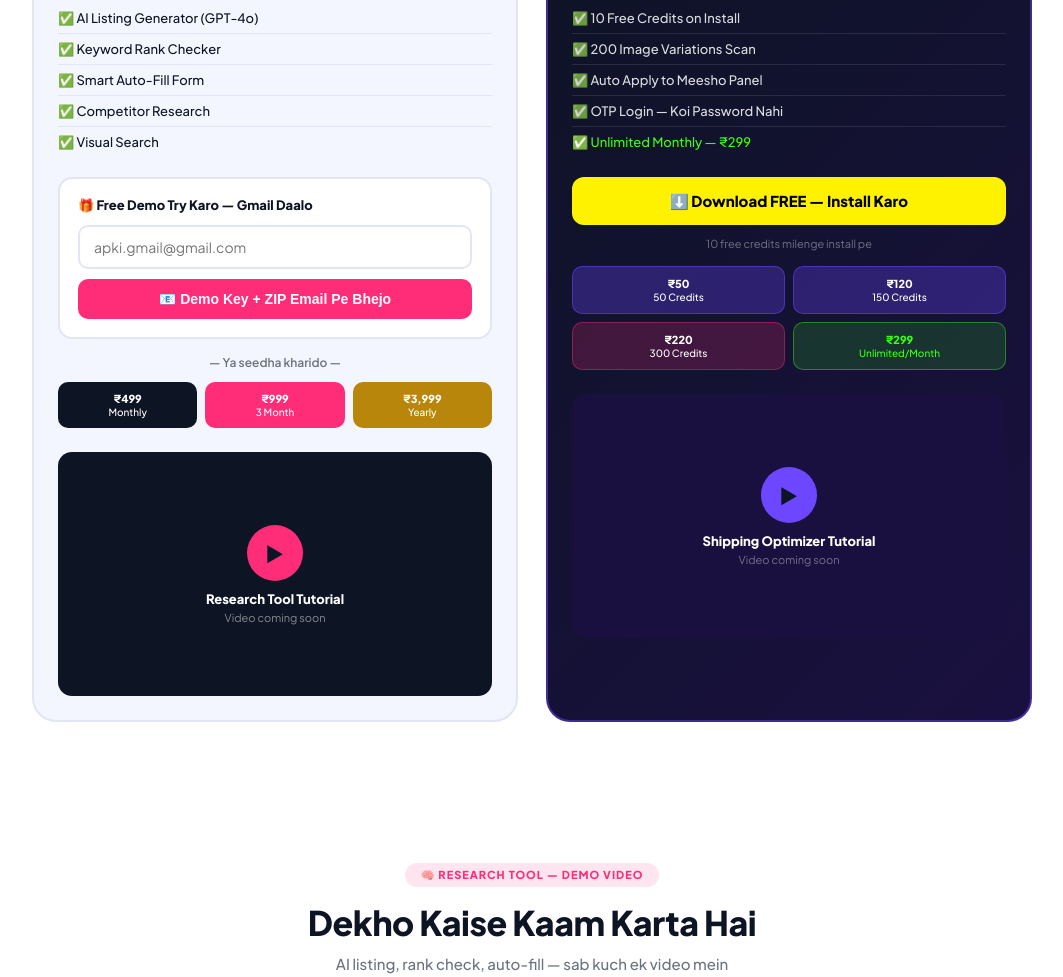
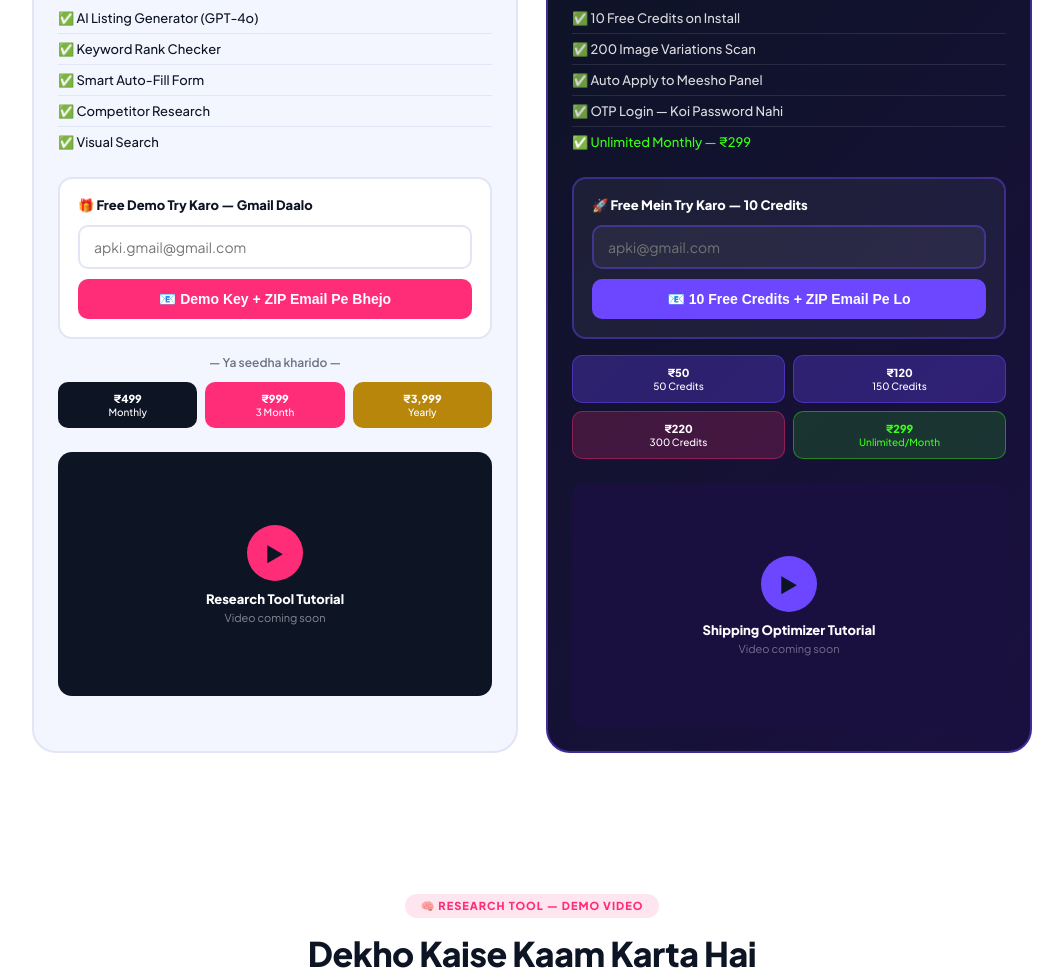
Before and after one commit to arshittraders/kiwtech999, a website: page tools.html in a window 1280 px wide. Shown: the part 1025-2002 px from the top of the page, without its empty margins (108-1171 px from the left). Drawn offline with Linux system fonts and the light colour scheme.

Commit message:
Add shipping email form — 10 free credits flow

```diff
--- a/tools.html
+++ b/tools.html
@@ -355,12 +355,16 @@ footer{background:var(--text);padding:40px 48px 24px}
             <li style="font-size:13px;padding:7px 0;font-weight:500;color:#39ff14;">✅ Unlimited Monthly — ₹299</li>
           </ul>
 
-          <a href="https://github.com/arshittraders/kiwtech999/releases/download/v2.7/kiwtech-shipping-optimizer-v2.7.1.zip"
-            target="_blank"
-            style="display:block;text-align:center;padding:14px;background:#fff200;color:#000;font-size:15px;font-weight:900;border-radius:12px;text-decoration:none;margin-bottom:12px;">
-            ⬇️ Download FREE — Install Karo
-          </a>
-          <div style="font-size:11px;color:rgba(255,255,255,.4);text-align:center;margin-bottom:16px;">10 free credits milenge install pe</div>
+          <div style="background:rgba(255,255,255,.05);border:2px solid rgba(108,71,255,.4);border-radius:14px;padding:18px;margin-bottom:16px;">
+            <div style="font-size:13px;font-weight:800;color:#fff;margin-bottom:12px;">🚀 Free Mein Try Karo — 10 Credits</div>
+            <input type="email" id="ship-email-card" placeholder="apki@gmail.com"
+              style="width:100%;padding:11px 14px;border:2px solid rgba(108,71,255,.4);border-radius:10px;font-size:14px;font-family:inherit;outline:none;box-sizing:border-box;margin-bottom:10px;background:rgba(255,255,255,.05);color:#fff;"/>
+            <button id="ship-claim-btn" onclick="claimShippingCard()"
+              style="width:100%;padding:12px;background:#6C47FF;color:#fff;font-size:14px;font-weight:900;border:none;border-radius:10px;cursor:pointer;">
+              📧 10 Free Credits + ZIP Email Pe Lo
+            </button>
+            <div id="ship-card-msg" style="font-size:12px;margin-top:8px;display:none;"></div>
+          </div>
 
           <div style="display:grid;grid-template-columns:1fr 1fr;gap:8px;">
             <a href="https://rzp.io/rzp/gU2nuEQC" target="_blank"
@@ -440,6 +444,52 @@ async function claimDemoCard() {
 // YouTube embed
 var RESEARCH_YT_ID = '';  // Apna YouTube video ID yahan daalein
 var SHIPPING_YT_ID = '';  // Apna YouTube video ID yahan daalein
+
+async function claimShippingCard() {
+  const emailEl = document.getElementById('ship-email-card');
+  const msgEl = document.getElementById('ship-card-msg');
+  const btn = document.getElementById('ship-claim-btn');
+  const email = emailEl.value.trim().toLowerCase();
+
+  if (!email || !email.includes('@')) {
+    msgEl.textContent = '❌ Valid email daalo';
+    msgEl.style.color = '#dc2626';
+    msgEl.style.display = 'block';
+    return;
+  }
+
+  btn.textContent = '⏳ Bhej raha hoon...';
+  btn.disabled = true;
+  msgEl.style.display = 'none';
+
+  try {
+    const r = await fetch('https://kiwtech999.vercel.app/api/claim-shipping', {
+      method: 'POST',
+      headers: { 'Content-Type': 'application/json' },
+      body: JSON.stringify({ email })
+    });
+    const d = await r.json();
+    if (d.success) {
+      msgEl.innerHTML = d.isNew
+        ? '✅ 10 free credits + ZIP bhej di! Gmail check karo (spam bhi)'
+        : '✅ ZIP bhej di! Tumhare ' + d.credits + ' credits hain — Gmail check karo';
+      msgEl.style.color = '#39ff14';
+      msgEl.style.display = 'block';
+      emailEl.value = '';
+    } else {
+      msgEl.textContent = '❌ ' + (d.error || 'Error — dobara try karo');
+      msgEl.style.color = '#dc2626';
+      msgEl.style.display = 'block';
+    }
+  } catch(e) {
+    msgEl.textContent = '❌ Network error — dobara try karo';
+    msgEl.style.color = '#dc2626';
+    msgEl.style.display = 'block';
+  }
+
+  btn.textContent = '📧 10 Free Credits + ZIP Email Pe Lo';
+  btn.disabled = false;
+}
 
 function loadYT(el, idVar) {
   var id = idVar === 'RESEARCH_YT_ID' ? RESEARCH_YT_ID : SHIPPING_YT_ID;
```
